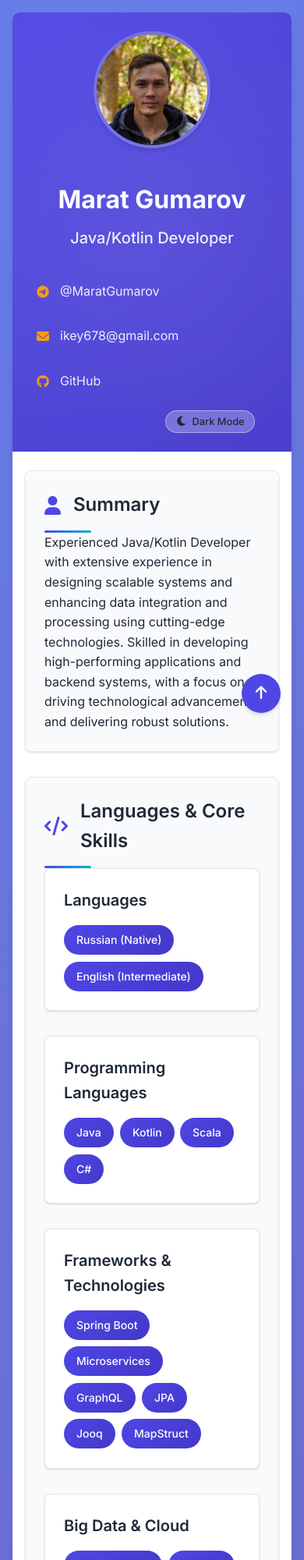
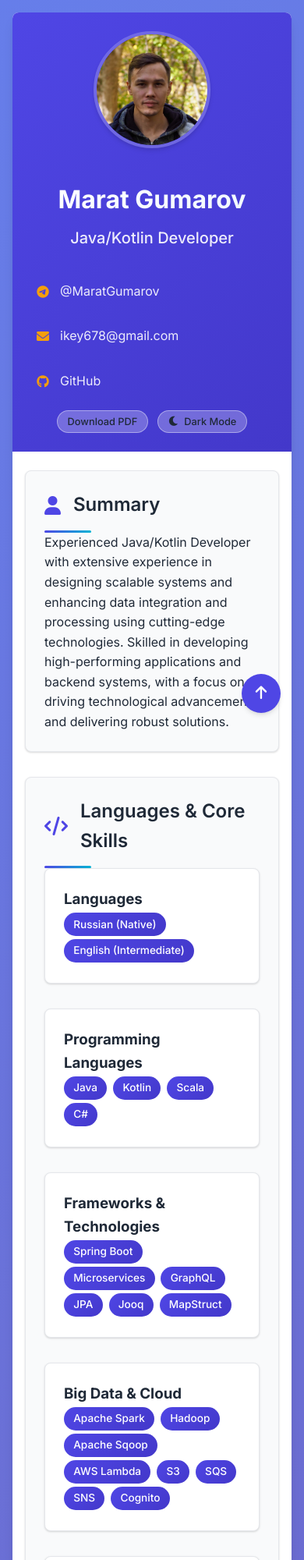
Before and after one commit to MaratGumarov/CV, a plain HTML site: page index.html in a window 390 px wide. Shown: the top 2000 px of the page at 78% size. Drawn offline with Linux system fonts and the light colour scheme.

Commit message:
Fixed styles

```diff
--- a/index.html
+++ b/index.html
@@ -58,8 +58,7 @@
                     </div>
                 </div>
                 <div class="header-actions">
-                    <button class="btn btn-primary" onclick="window.print()">
-                        <i class="fas fa-download"></i>
+                    <button class="btn btn-secondary" onclick="window.print()">
                         Download PDF
                     </button>
                     <button class="btn btn-secondary" onclick="toggleTheme()">
--- a/script.js
+++ b/script.js
@@ -1,18 +1,21 @@
 // Theme toggle functionality
 function toggleTheme() {
     const body = document.body;
-    const themeToggle = document.querySelector('.btn-secondary');
+    const themeToggle = document.querySelector('.btn-secondary[onclick*="toggleTheme"]');
     const icon = themeToggle.querySelector('i');
+    const textNode = themeToggle.childNodes[themeToggle.childNodes.length - 1];
 
     body.classList.toggle('dark-theme');
 
     if (body.classList.contains('dark-theme')) {
         icon.classList.remove('fa-moon');
         icon.classList.add('fa-sun');
+        if (textNode.nodeType === Node.TEXT_NODE) textNode.textContent = ' Light Mode';
         localStorage.setItem('theme', 'dark');
     } else {
         icon.classList.remove('fa-sun');
         icon.classList.add('fa-moon');
+        if (textNode.nodeType === Node.TEXT_NODE) textNode.textContent = ' Dark Mode';
         localStorage.setItem('theme', 'light');
     }
 }
@@ -21,15 +24,20 @@ function toggleTheme() {
 function loadTheme() {
     const savedTheme = localStorage.getItem('theme');
     const body = document.body;
-    const themeToggle = document.querySelector('.btn-secondary');
+    const themeToggle = document.querySelector('.btn-secondary[onclick*="toggleTheme"]');
+    if (!themeToggle) return;
+    const icon = themeToggle.querySelector('i');
+    const textNode = themeToggle.childNodes[themeToggle.childNodes.length - 1];
 
     if (savedTheme === 'dark') {
         body.classList.add('dark-theme');
-        if (themeToggle) {
-            const icon = themeToggle.querySelector('i');
-            icon.classList.remove('fa-moon');
-            icon.classList.add('fa-sun');
-        }
+        icon.classList.remove('fa-moon');
+        icon.classList.add('fa-sun');
+        if (textNode.nodeType === Node.TEXT_NODE) textNode.textContent = ' Light Mode';
+    } else {
+        icon.classList.remove('fa-sun');
+        icon.classList.add('fa-moon');
+        if (textNode.nodeType === Node.TEXT_NODE) textNode.textContent = ' Dark Mode';
     }
 }
 
@@ -37,36 +45,6 @@ function loadTheme() {
 function smoothScroll(target) {
     document.querySelector(target).scrollIntoView({
         behavior: 'smooth'
-    });
-}
-
-// Animate elements on scroll
-function animateOnScroll() {
-    const elements = document.querySelectorAll('.section, .experience-item, .education-item');
-
-    const observer = new IntersectionObserver((entries) => {
-        entries.forEach(entry => {
-            if (entry.isIntersecting) {
-                entry.target.classList.add('animate-in');
-            }
-        });
-    }, {
-        threshold: 0.1,
-        rootMargin: '0px 0px -50px 0px'
-    });
-
-    elements.forEach(element => {
-        observer.observe(element);
-    });
-}
-
-// Skill tags animation
-function animateSkillTags() {
-    const skillTags = document.querySelectorAll('.skill-tag, .tech-tag');
-
-    skillTags.forEach((tag, index) => {
-        tag.style.animationDelay = `${index * 0.1}s`;
-        tag.classList.add('fade-in');
     });
 }
 
@@ -133,50 +111,12 @@ function showNotification(message) {
     }, 3000);
 }
 
-// Typing animation for the title
-function typeWriter() {
-    const titleElement = document.querySelector('.title');
-    const text = titleElement.textContent;
-    titleElement.textContent = '';
-
-    let i = 0;
-    const timer = setInterval(() => {
-        if (i < text.length) {
-            titleElement.textContent += text.charAt(i);
-            i++;
-        } else {
-            clearInterval(timer);
-        }
-    }, 100);
-}
-
-// Add hover effects to skill tags
-function addSkillTagEffects() {
-    const skillTags = document.querySelectorAll('.skill-tag, .tech-tag');
-
-    skillTags.forEach(tag => {
-        tag.addEventListener('mouseenter', function() {
-            this.style.transform = 'translateY(-2px) scale(1.05)';
-        });
-
-        tag.addEventListener('mouseleave', function() {
-            this.style.transform = 'translateY(0) scale(1)';
-        });
-    });
-}
-
 // Initialize all functionality when DOM is loaded
 document.addEventListener('DOMContentLoaded', function() {
     loadTheme();
-    animateOnScroll();
-    animateSkillTags();
     handleContactForm();
     handlePrint();
     copyEmail();
-    addSkillTagEffects();
-
-    // Add some delay for the typing animation
-    setTimeout(typeWriter, 1000);
 
     // Add scroll to top functionality
     const scrollToTop = document.createElement('button');
--- a/styles.css
+++ b/styles.css
@@ -51,19 +51,12 @@ body {
 }
 
 .header::before {
-    content: '';
-    position: absolute;
-    top: -50%;
-    right: -50%;
-    width: 200%;
-    height: 200%;
-    background: radial-gradient(circle, rgba(255,255,255,0.1) 0%, transparent 70%);
-    animation: float 6s ease-in-out infinite;
+    content: none;
 }
 
 @keyframes float {
-    0%, 100% { transform: translateY(0px) rotate(0deg); }
-    50% { transform: translateY(-20px) rotate(180deg); }
+    from { }
+    to { }
 }
 
 .header-content {
@@ -170,7 +163,6 @@ body {
     font-weight: 500;
     text-decoration: none;
     cursor: pointer;
-    transition: var(--transition);
     display: inline-flex;
     align-items: center;
     gap: 0.5rem;
@@ -246,28 +238,13 @@ body {
     border-radius: var(--border-radius);
     box-shadow: var(--shadow-light);
     border: 1px solid var(--border-color);
-    opacity: 0;
-    transform: translateY(30px);
-    animation: fadeInUp 0.8s ease forwards;
-    transition: var(--transition);
+    opacity: 1;
+    transform: none;
 }
-
-.section:nth-child(1) { animation-delay: 0.1s; }
-.section:nth-child(2) { animation-delay: 0.2s; }
-.section:nth-child(3) { animation-delay: 0.3s; }
-.section:nth-child(4) { animation-delay: 0.4s; }
-.section:nth-child(5) { animation-delay: 0.5s; }
 
 .section:hover {
     box-shadow: var(--shadow-medium);
     border-color: var(--primary-color);
-}
-
-@keyframes fadeInUp {
-    to {
-        opacity: 1;
-        transform: translateY(0);
-    }
 }
 
 .section-header {
@@ -342,43 +319,44 @@ body {
     padding: 2rem;
     border-radius: var(--border-radius);
     box-shadow: var(--shadow-light);
-    transition: var(--transition);
     border: 1px solid var(--border-color);
 }
 
-.skill-category:hover {
-    transform: translateY(-5px);
-    box-shadow: var(--shadow-medium);
-    border-color: var(--primary-color);
-}
-
-.skill-category h3 {
-    font-size: 1.25rem;
-    font-weight: 600;
-    margin-bottom: 1rem;
-    color: var(--text-primary);
-}
-
-.skill-tags {
-    display: flex;
-    flex-wrap: wrap;
-    gap: 0.5rem;
-}
-
 .skill-tag {
+    display: inline-block;
     background: linear-gradient(135deg, var(--primary-color) 0%, var(--primary-dark) 100%);
-    color: white;
-    padding: 0.5rem 1rem;
-    border-radius: 2rem;
-    font-size: 0.875rem;
+    color: #fff;
+    padding: 0.3em 0.9em;
+    border-radius: 1.2em;
+    font-size: 0.85em;
     font-weight: 500;
-    transition: var(--transition);
+    margin: 0.15em 0.25em 0.15em 0;
+    border: none;
+    box-shadow: none;
+    vertical-align: middle;
     cursor: default;
 }
 
-.skill-tag:hover {
-    transform: scale(1.05);
-    box-shadow: var(--shadow-medium);
+.tech-tag {
+    display: inline-block;
+    background: linear-gradient(135deg, var(--primary-color) 0%, var(--bg-tertiary) 100%);
+    color: #fff;
+    padding: 0.18em 0.7em;
+    border-radius: 1em;
+    font-size: 0.78em;
+    font-weight: 500;
+    margin: 0.12em 0.18em 0.12em 0;
+    border: none;
+    box-shadow: none;
+    vertical-align: middle;
+    cursor: default;
+}
+
+.skill-tag:hover, .tech-tag:hover {
+    background: linear-gradient(135deg, var(--primary-color) 0%, var(--primary-dark) 100%);
+    color: #fff;
+    box-shadow: none;
+    transform: none;
 }
 
 /* Timeline Styles */
@@ -421,7 +399,6 @@ body {
     padding: 1.5rem;
     border-radius: var(--border-radius);
     box-shadow: var(--shadow-light);
-    transition: var(--transition);
     border: 1px solid var(--border-color);
 }
 
@@ -495,7 +472,6 @@ body {
     border-radius: var(--border-radius);
     padding: 2rem;
     box-shadow: var(--shadow-light);
-    transition: var(--transition);
     border: 1px solid var(--border-color);
     position: relative;
     overflow: hidden;
@@ -546,7 +522,6 @@ body {
     color: white;
     border-radius: 50%;
     text-decoration: none;
-    transition: var(--transition);
     font-size: 0.875rem;
 }
 
@@ -569,13 +544,12 @@ body {
 
 .tech-tag {
     background: var(--bg-tertiary);
-    color: var(--text-primary);
-    padding: 0.25rem 0.75rem;
-    border-radius: 1rem;
-    font-size: 0.75rem;
+    color: var(--text-secondary);
+    padding: 0.5rem 1rem;
+    border-radius: 2rem;
+    font-size: 0.875rem;
     font-weight: 500;
     border: 1px solid var(--border-color);
-    transition: var(--transition);
 }
 
 .tech-tag:hover {
@@ -586,18 +560,11 @@ body {
 
 /* Education Section */
 .education-item {
-    background: var(--bg-secondary);
+    background: var(--bg-primary);
+    border-radius: var(--border-radius);
     padding: 2rem;
-    border-radius: var(--border-radius);
     box-shadow: var(--shadow-light);
     border: 1px solid var(--border-color);
-    transition: var(--transition);
-}
-
-.education-item:hover {
-    transform: translateY(-5px);
-    box-shadow: var(--shadow-medium);
-    border-color: var(--primary-color);
 }
 
 .education-header {
@@ -635,9 +602,8 @@ body {
 
 .footer-content {
     display: flex;
-    justify-content: space-between;
+    flex-direction: column;
     align-items: center;
-    flex-wrap: wrap;
     gap: 1rem;
 }
 
@@ -661,7 +627,6 @@ body {
     color: white;
     border-radius: 50%;
     text-decoration: none;
-    transition: var(--transition);
     font-size: 1.125rem;
 }
 
```
